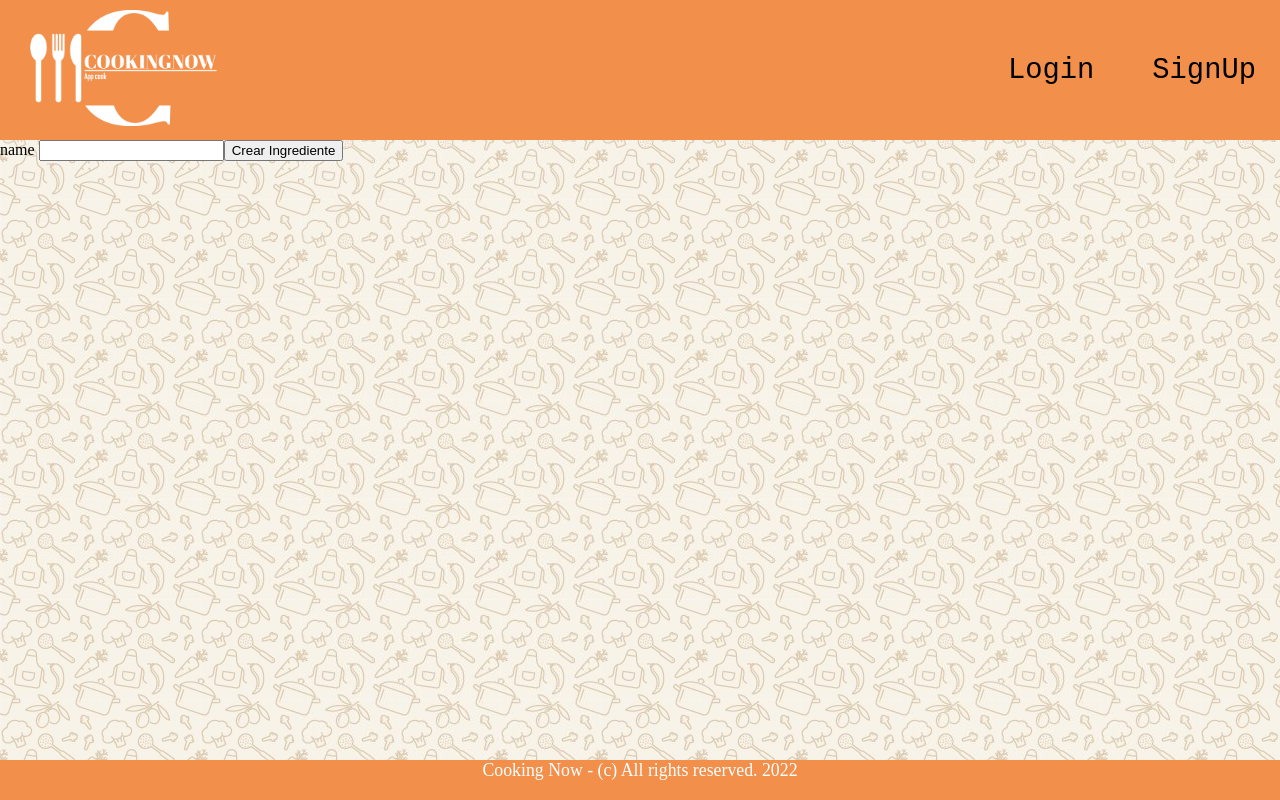
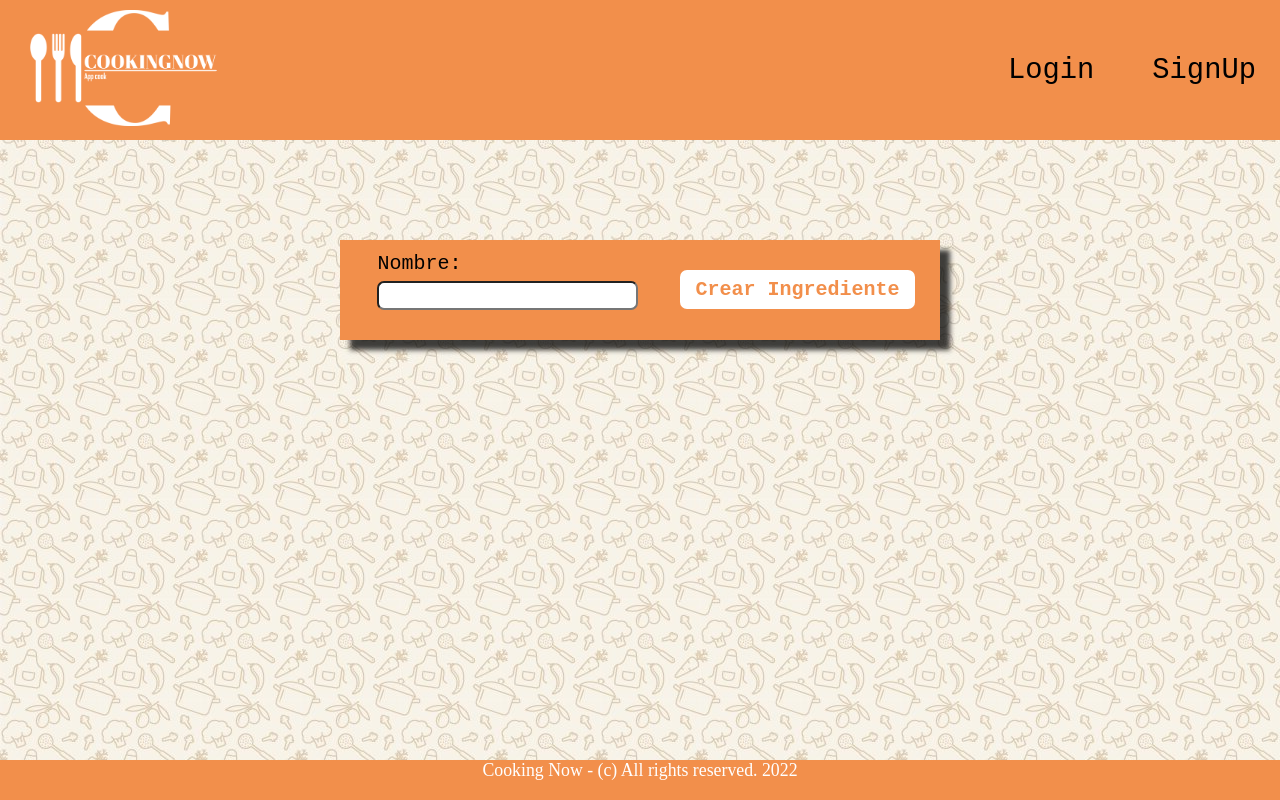
Before and after one commit to Emilio2112/CookingNow2-0, a Vue app in the folder CookinNow/: page /admin/ing-create in a window 1280 px wide. Built offline with nearby package versions, Linux system fonts and the light colour scheme.

Commit message:
CreateIngredient

```diff
--- a/CookinNow/src/components/CreateIngredient.vue
+++ b/CookinNow/src/components/CreateIngredient.vue
@@ -1,11 +1,11 @@
 <template>
-  <div>
-    <label
-      >name
+  <div class="container">
+    <label class="inputIng"
+      >Nombre:
       <input type="text" v-model.trim="newIng.name" />
     </label>
 
-    <button @click.prevent="createIng">Crear Ingrediente</button>
+    <button class="submitBtn" @click.prevent="createIng">Crear Ingrediente</button>
   </div>
 </template>
 
@@ -19,23 +19,75 @@ export default {
   data() {
     return {
       newIng: {
-        name: ""
+        name: "",
       },
       authStore: useAuthStore(),
     };
   },
   methods: {
     async createIng() {
-       this.authStore.isAdmin
-        const response = await API.createIng(this.newIng);
-        if (response.error) {
-          alert("Error creating ingredient");
-        } else {
-          this.$router.push({ name: "homeadmin" });
-        }
+      this.authStore.isAdmin;
+      const response = await API.createIng(this.newIng);
+      if (response.error) {
+        alert("Error creating ingredient");
+      } else {
+        this.$router.push({ name: "homeadmin" });
       }
     },
-  }
+  },
+};
 </script>
 
-<style scoped></style>
+<style scoped>
+.container {
+  margin: 100px auto;
+  background-color: rgb(242, 143, 75);
+  display: flex;
+  justify-content: center;
+  align-items: center;
+  flex-wrap: wrap;
+  width: 600px;
+  font-family: monospace;
+  font-size: 20px;
+  margin-bottom: 5%;
+  box-shadow: 10px 10px 5px 0px rgba(0, 0, 0, 0.75);
+}
+
+.submitBtn {
+  margin-left: 5%;
+  border-radius: 7px;
+  font-family: monospace;
+  background-color: #fff;
+  color: rgb(242, 143, 75);
+  border: none;
+  font-size: 20px;
+  transition: all 0.5s;
+  font-weight: bolder;
+  padding: 8px 15px;
+  cursor: pointer;
+}
+
+.submitBtn:active {
+  background-color: rgb(242, 143, 75);
+  transform: translateY(-2px);
+}
+
+.inputIng {
+  margin-top: 2%;
+  margin-bottom: 5%;
+  display: flex;
+  flex-direction: column;
+  margin-right: 2%;
+  margin-left: 2%;
+  font-size: 20px;
+
+}
+
+input {
+  margin-top: 2%;
+  border-radius: 7px;
+  font-family: monospace;
+  font-size: 20px;
+
+}
+</style>
```
